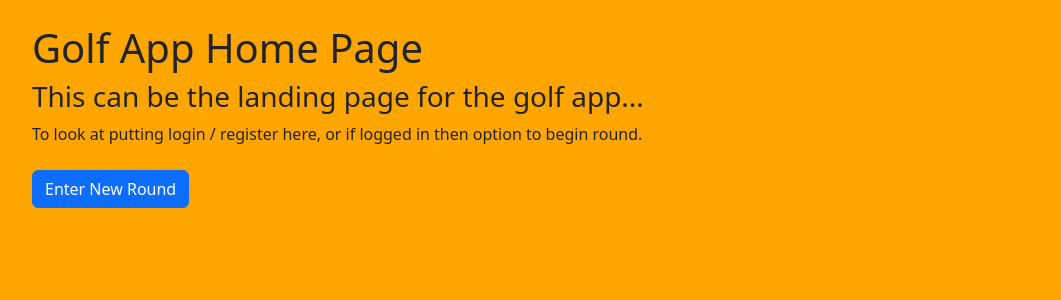
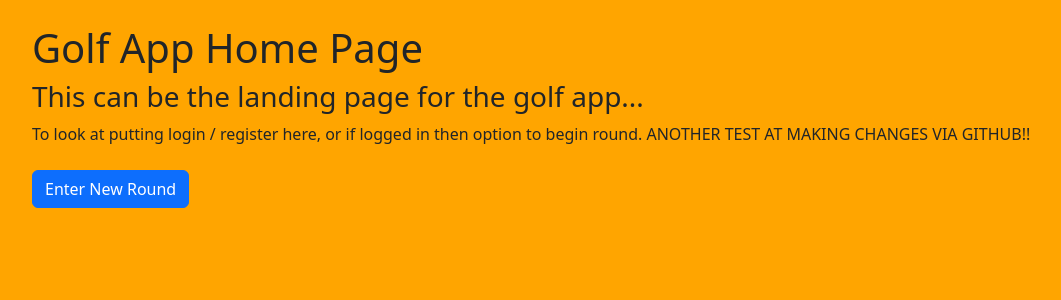
Before and after one commit to philipgjreid/pgjr-site, a Django app: page /golf_home/ in a window 1280 px wide. Shown: the part 56-356 px from the top of the page, without its empty margins (50-1111 px from the left). Run offline with Django 5.2, Linux system fonts and the light colour scheme; parts of the project's set-up code (start-up, migrations or seed data) failed here and were passed over.

Commit message:
New line on Golf App home page

```diff
--- a/roundapp/templates/roundapp/golf_home.html
+++ b/roundapp/templates/roundapp/golf_home.html
@@ -7,6 +7,7 @@
 <h1>Golf App Home Page</h1>
 <h3>This can be the landing page for the golf app...</h3>
 To look at putting login / register here, or if logged in then option to begin round.
+ANOTHER TEST AT MAKING CHANGES VIA GITHUB!!
 
 <br><br>
 <a href="{% url 'new-round' %}" class="btn btn-primary">Enter New Round</a>
```
